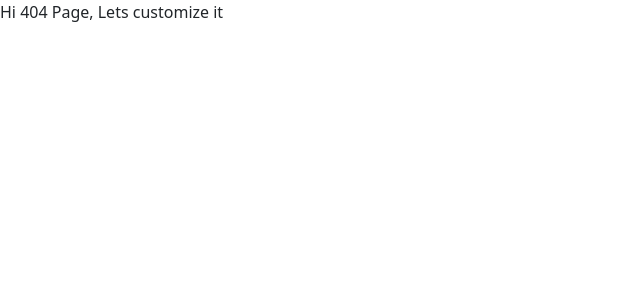
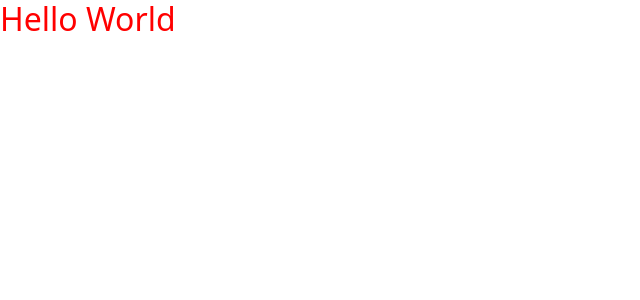
Before and after one commit to IamMrTeapot/NextJsStudy, a Next.js app: page /css-in-js in a window 1280 px wide. Before the commit this address had no page. Shown: the top 300 px of the page, without its empty margins (0-640 px from the left). Built offline with nearby package versions, Linux system fonts and the light colour scheme.

Commit message:
there are some problems about styled-components lib, so i just leave it.

```diff
--- a/package.json
+++ b/package.json
@@ -22,6 +22,7 @@
     "react": "18.2.0",
     "react-dom": "18.2.0",
     "sass": "^1.57.1",
+    "styled-components": "^5.3.6",
     "swr": "^2.0.0",
     "typescript": "4.9.4"
   }
--- a/pages/_app.tsx
+++ b/pages/_app.tsx
@@ -1,6 +1,13 @@
 import "../styles/globals.css";
 import "bootstrap/dist/css/bootstrap.min.css";
+
 import type { AppProps } from "next/app";
+
+const theme = {
+  colors: {
+    primary: "#355C7D",
+  },
+};
 
 export default function App({ Component, pageProps }: AppProps) {
   return <Component {...pageProps} />;
--- /dev/null
+++ b/pages/css-in-js.tsx
@@ -0,0 +1,4 @@
+function CSSJS() {
+  return <h2 style={{ color: "red" }}>Hello World</h2>;
+}
+export default CSSJS;
```
Also changed, not shown: 2 other files (tests, documents, lock files or other folders).
